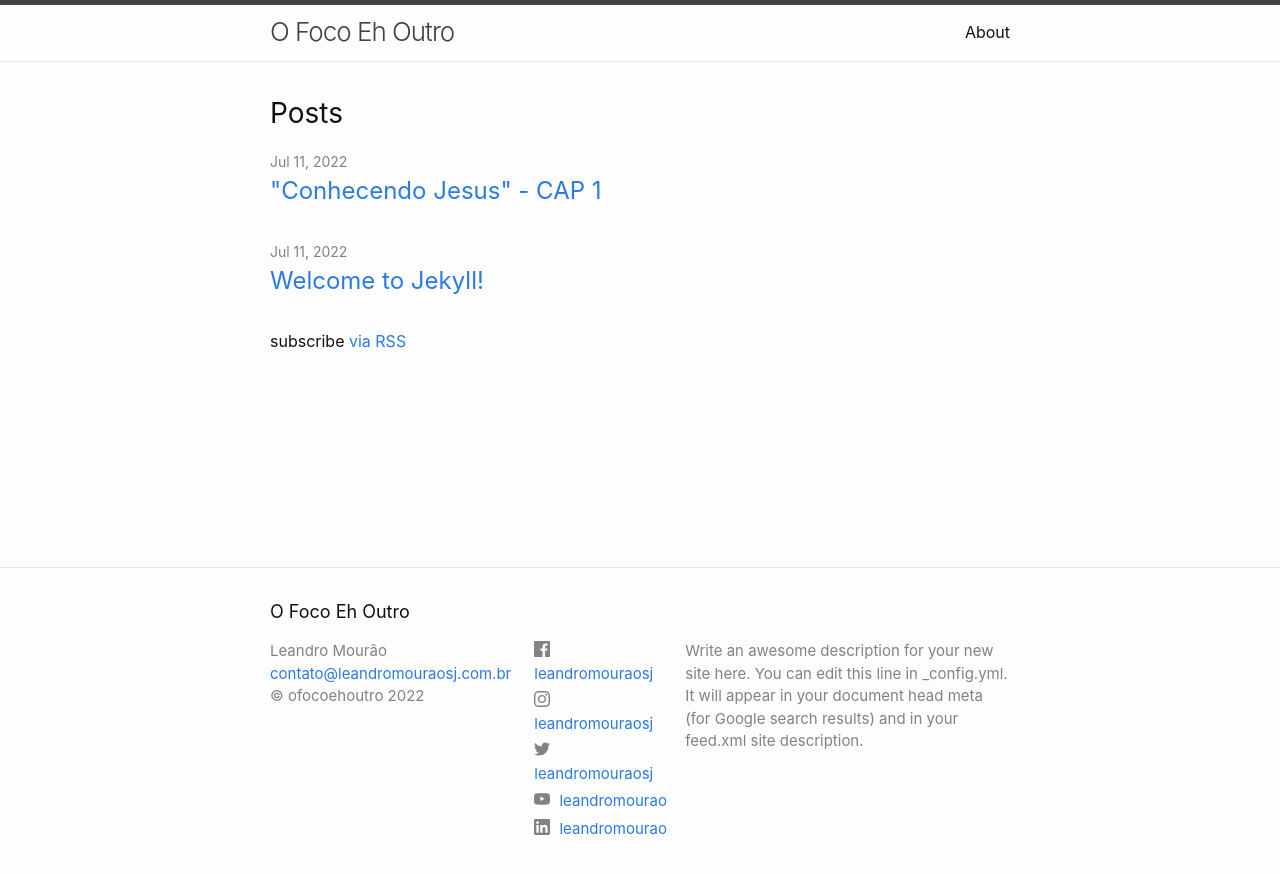
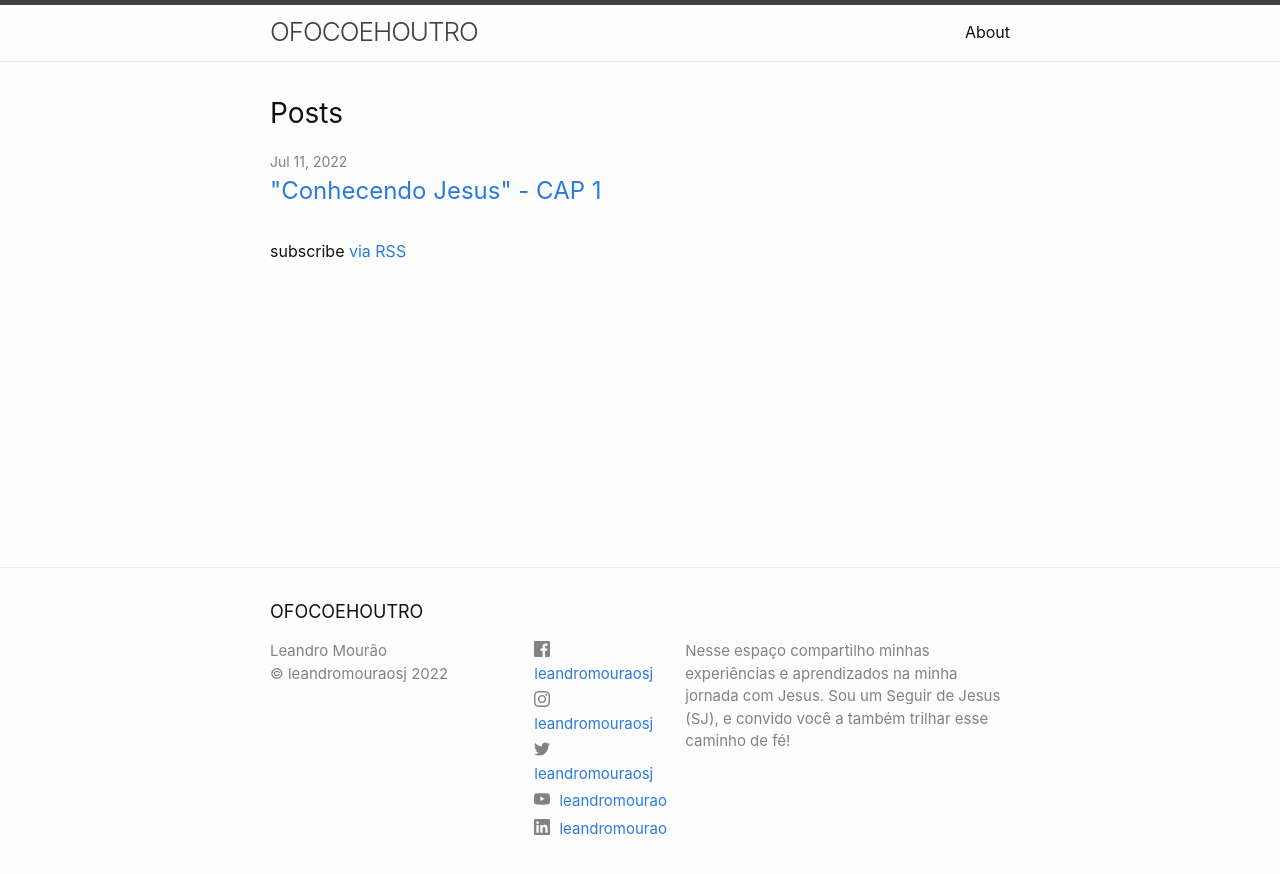
Before and after one commit to leandromouraosj/blog, a Jekyll site: the page built from index.markdown, in a window 1280 px wide. Shown: the top 874 px of the page. Built offline with Jekyll 4.4.1, drawn with Linux system fonts in a browser that asks for light colours.

```diff
--- a/_config.yml
+++ b/_config.yml
@@ -18,12 +18,11 @@
 # You can create any custom variable you would like, and they will be accessible
 # in the templates via {{ site.myvariable }}.
 
-title: O Foco Eh Outro
-email: contato@leandromouraosj.com.br
+title: OFOCOEHOUTRO
+# email: contato@leandromouraosj.com.br
 description: >- # this means to ignore newlines until "baseurl:"
-  Write an awesome description for your new site here. You can edit this
-  line in _config.yml. It will appear in your document head meta (for
-  Google search results) and in your feed.xml site description.
+  Nesse espaço compartilho minhas experiências e aprendizados na minha jornada com Jesus.
+  Sou um Seguir de Jesus (SJ), e convido você a também trilhar esse caminho de fé!
 baseurl: "/blog" # the subpath of your site, e.g. /blog
 url: "https://leandromouraosj.com.br" # the base hostname & protocol for your site, e.g. http://example.com
 
@@ -38,7 +37,7 @@ linkedin_username: leandromourao
 # Author is the default for posts, the Atom feed, and is used in the footer.
 author: Leandro Mourão
 
-copyright: "ofocoehoutro"
+copyright: "leandromouraosj"
 # title-logo: /images/title-logo.png
 
 # Build settings
```
Also changed, not shown: _posts/2022-07-11-welcome-to-jekyll.markdown (deleted, +0 -29 lines), _posts/22-07-12-Desafio-30dias-dia01.md (+2 -3 lines).
